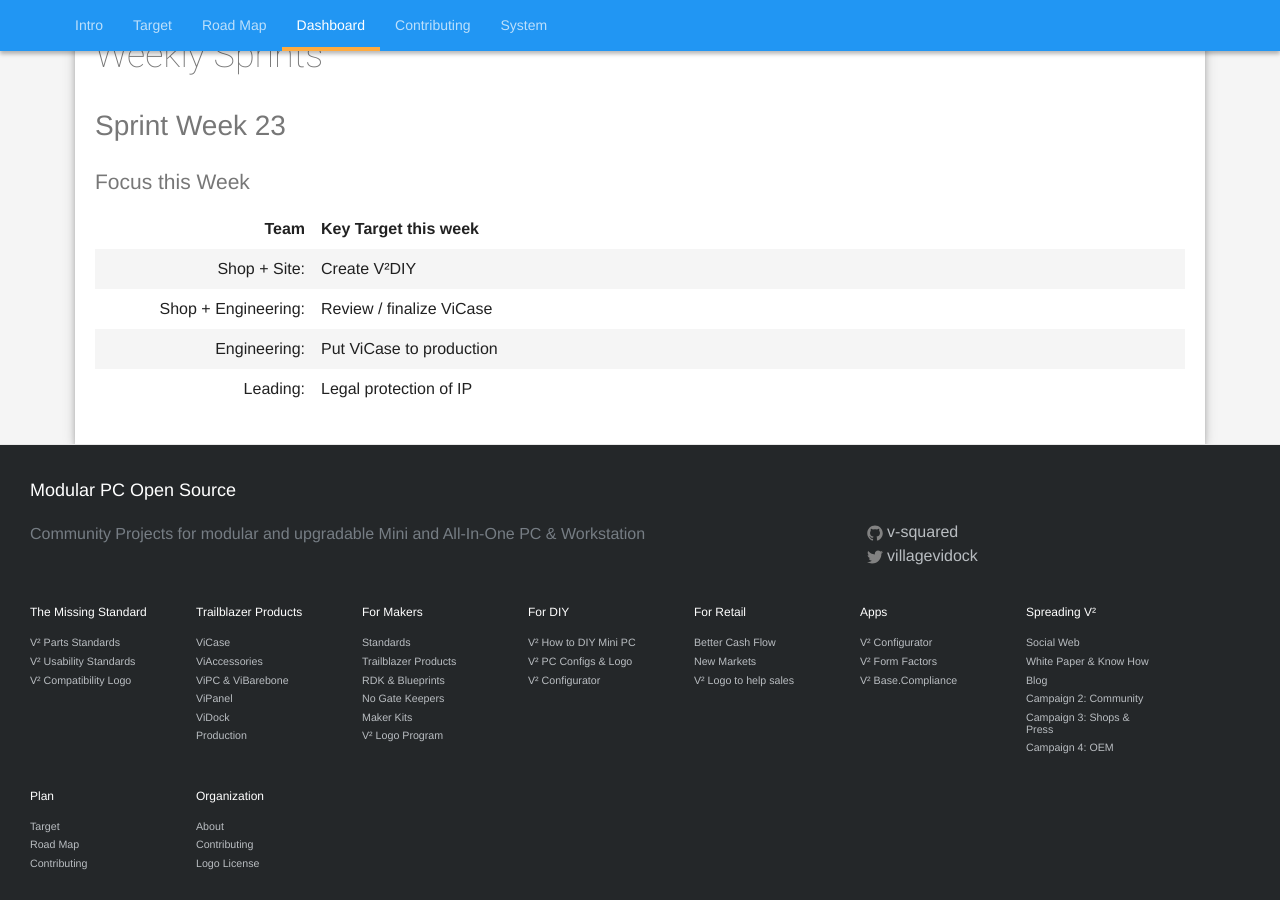
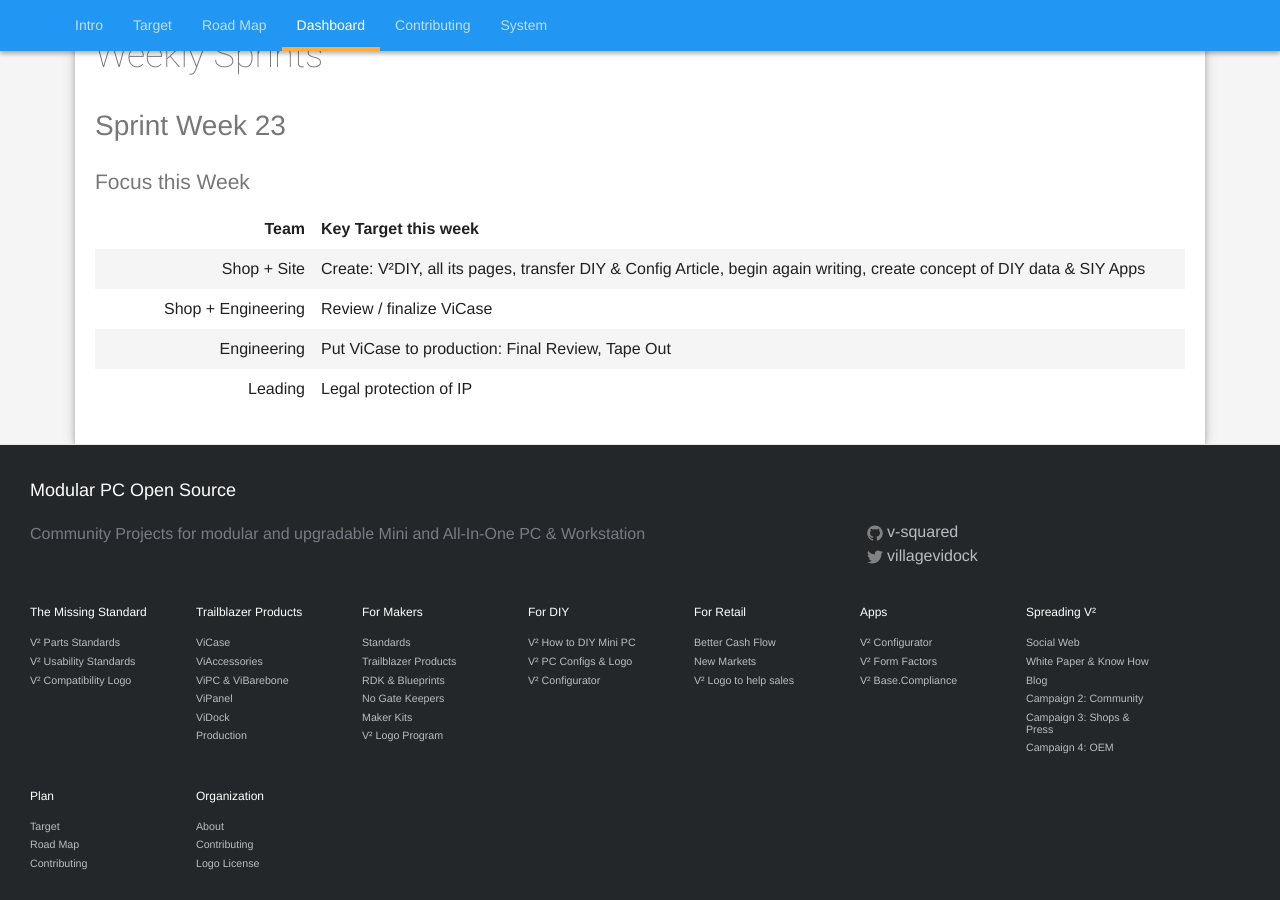
Before and after one commit to V-Squared/v2-Plan, a Jekyll site: the page built from dashboard.md, in a window 1280 px wide and 900 px high, scrolled down 1064 px. Built offline with Jekyll 4.4.1, drawn with Linux system fonts in a browser that asks for light colours.

Commit message:
Updated: Sprint this week

```diff
--- a/dashboard.md
+++ b/dashboard.md
@@ -36,7 +36,7 @@ readiness:
 
 | Team | Key Target this week |
 |------:|:--------------------|
-| Shop + Site: | Create V²DIY |
-| Shop + Engineering: | Review / finalize ViCase |
-| Engineering: | Put ViCase to production |
-| Leading: | Legal protection of IP |
+| Shop + Site | Create: V²DIY, all its pages, transfer DIY & Config Article, begin again writing, create concept of DIY data & SIY Apps |
+| Shop + Engineering | Review / finalize ViCase |
+| Engineering | Put ViCase to production: Final Review, Tape Out |
+| Leading | Legal protection of IP |
```
